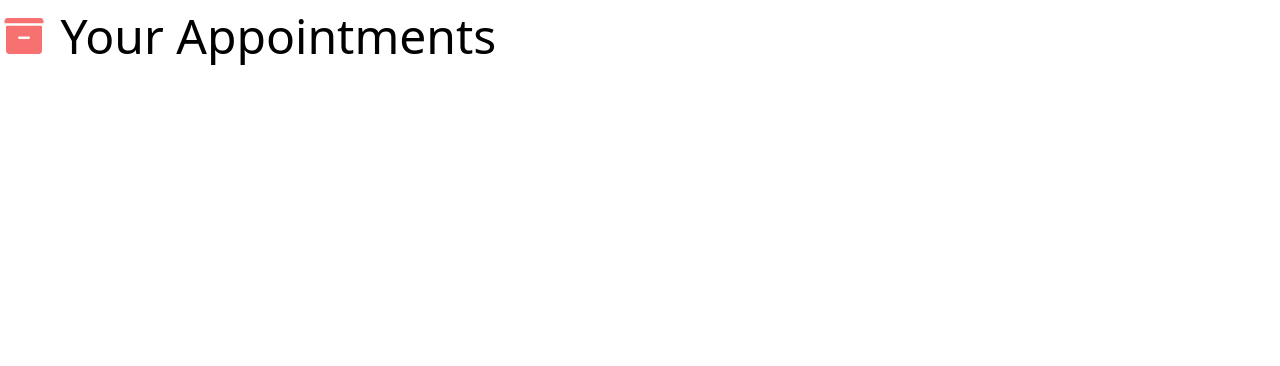
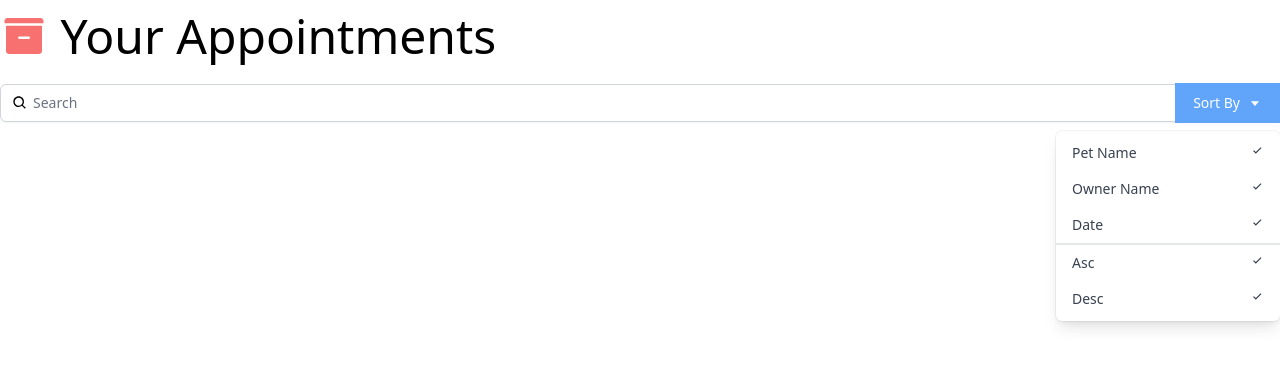
Before and after one commit to Elmabi/appointment-interface, a React (Create React App) app: page / in a window 1280 px wide. Shown: the top 366 px of the page. Built offline with nearby package versions, Linux system fonts and the light colour scheme.

Commit message:
Create DropDown Component

```diff
--- a/src/App.js
+++ b/src/App.js
@@ -1,4 +1,5 @@
 import { IoIosArchive } from "react-icons/io";
+import Search from "./components/Search";
 
 function App() {
   return (
@@ -7,6 +8,7 @@
         <IoIosArchive className="inline-block text-red-400 align-top" /> Your
         Appointments
       </h1>
+      <Search />
     </div>
   );
 }
--- a/src/components/Search.js
+++ b/src/components/Search.js
@@ -1,4 +1,51 @@
-import { BiSearch, BiCaretDown } from "react-icons/bi";
+import { BiSearch, BiCaretDown, BiCheck } from "react-icons/bi";
+
+const DropDown = () => {
+  return (
+    <div
+      className="origin-top-right absolute right-0 mt-2 w-56
+      rounded-md shadow-lg bg-white ring-1 ring-black ring-opacity-5"
+    >
+      <div
+        className="py-1"
+        role="menu"
+        aria-orientation="vertical"
+        aria-labelledby="options-menu"
+      >
+        <div
+          className="px-4 py-2 text-sm text-gray-700 hover:bg-gray-100 hover:text-gray-900 flex justify-between cursor-pointer"
+          role="menuitem"
+        >
+          Pet Name <BiCheck />
+        </div>
+        <div
+          className="px-4 py-2 text-sm text-gray-700 hover:bg-gray-100 hover:text-gray-900 flex justify-between cursor-pointer"
+          role="menuitem"
+        >
+          Owner Name <BiCheck />
+        </div>
+        <div
+          className="px-4 py-2 text-sm text-gray-700 hover:bg-gray-100 hover:text-gray-900 flex justify-between cursor-pointer"
+          role="menuitem"
+        >
+          Date <BiCheck />
+        </div>
+        <div
+          className="px-4 py-2 text-sm text-gray-700 hover:bg-gray-100 hover:text-gray-900 flex justify-between cursor-pointer border-gray-1 border-t-2"
+          role="menuitem"
+        >
+          Asc <BiCheck />
+        </div>
+        <div
+          className="px-4 py-2 text-sm text-gray-700 hover:bg-gray-100 hover:text-gray-900 flex justify-between cursor-pointer"
+          role="menuitem"
+        >
+          Desc <BiCheck />
+        </div>
+      </div>
+    </div>
+  );
+};
 
 const Search = () => {
   return (
@@ -27,6 +74,7 @@
             >
               Sort By <BiCaretDown className="ml-2" />
             </button>
+            <DropDown />
           </div>
         </div>
       </div>
```
